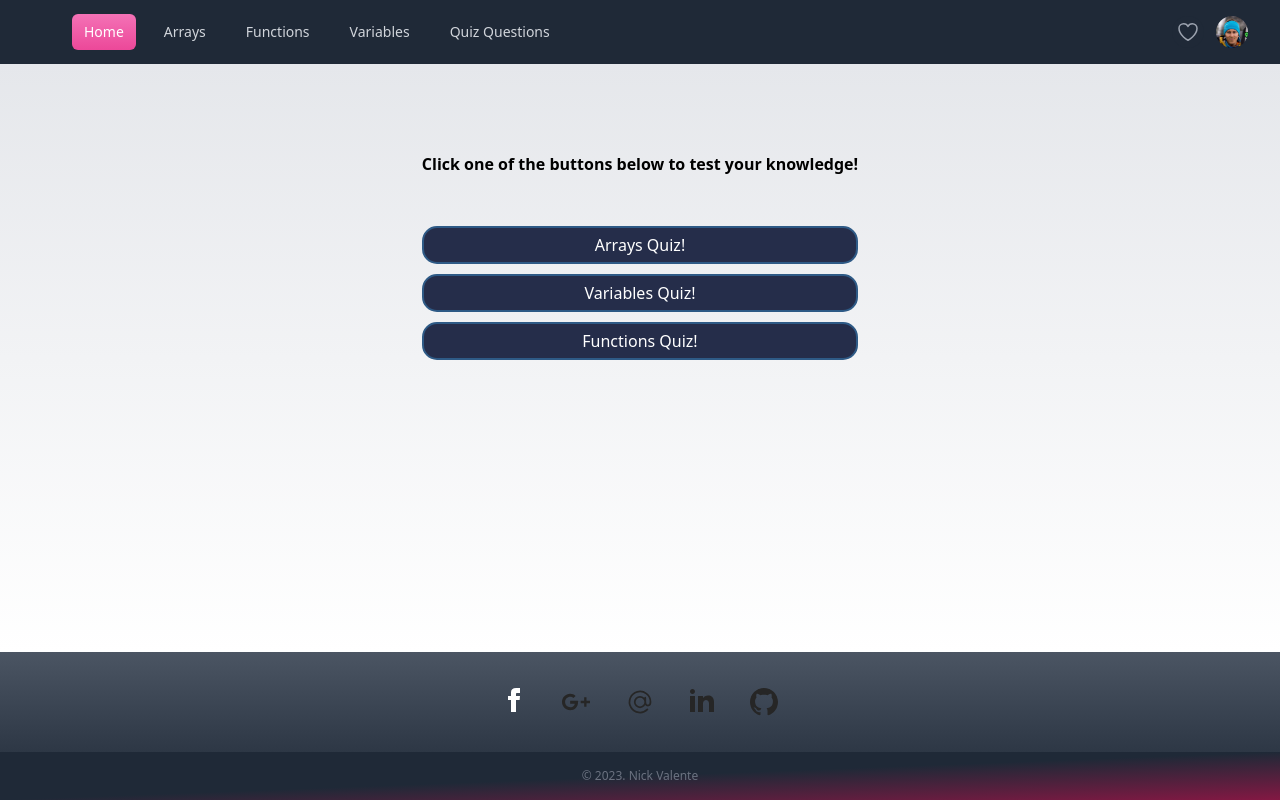
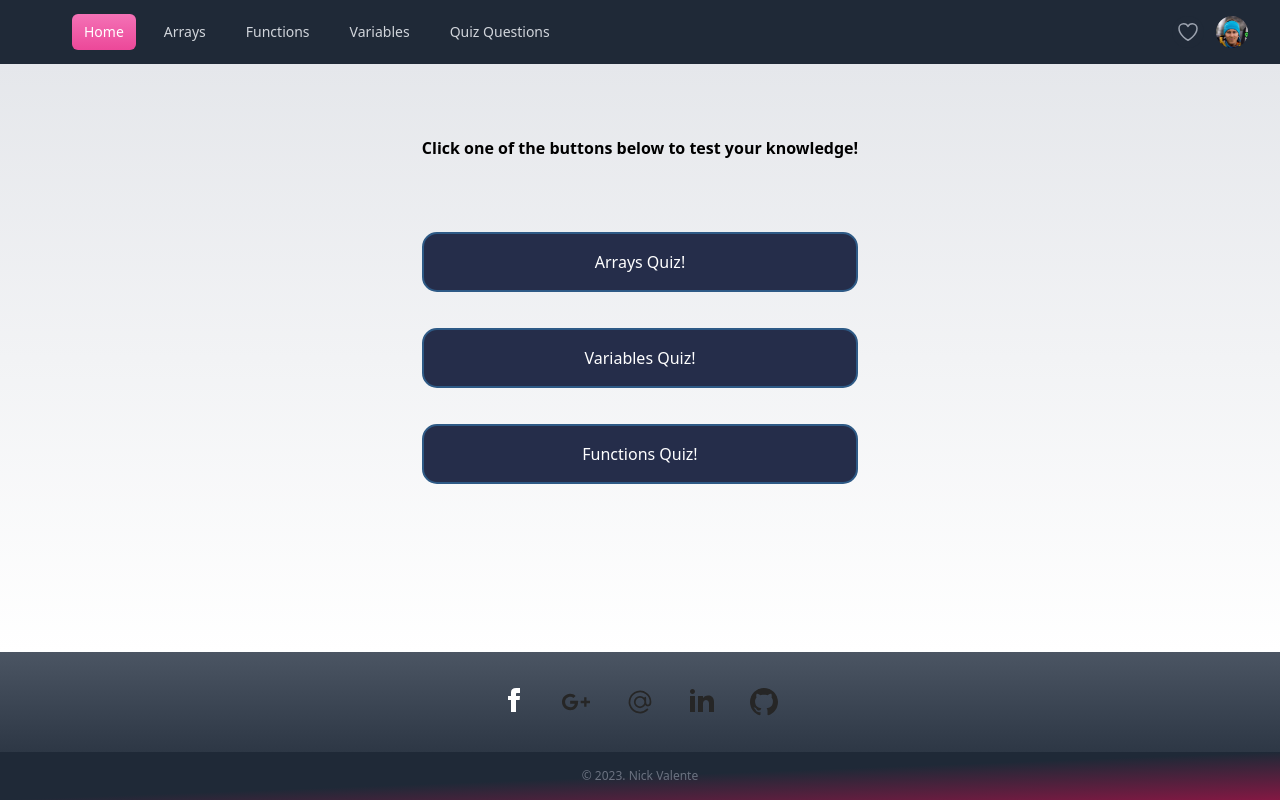
Before and after one commit to Ice-and-Rock/TypeScript_SQL_Quiz, a React (Create React App) app in the folder Javascript_Quiz_App/client/: page /quiz-questions in a window 1280 px wide. Built offline with nearby package versions, Linux system fonts and the light colour scheme.

Commit message:
corrected margins for quiz, again

```diff
--- a/Javascript_Quiz_App/client/src/components/QuizPages/QuizPage.tsx
+++ b/Javascript_Quiz_App/client/src/components/QuizPages/QuizPage.tsx
@@ -37,22 +37,22 @@ export default function TestPage() {
   // };
 
   return (
-    <div className="flex items-center justify-center h-96 p-4">
+    <div className="flex items-center justify-center h-96 p-4 my-9">
       {quizName === null ? (
 
-        <div className="flex flex-col">
-          <div >
-            <div className="text-center mb-10 font-bold">
+        <div className="flex flex-col ">
+          <div className="flex items-center justify-center py-9">
+            <div className="text-center font-bold">
               Click one of the buttons below to test your knowledge!
             </div>
           </div>
           <div>
-          <button className="quizButton hover:bg-pink-500
-              hover:transition ease-out duration-900" onClick={() => setQuizName("Arrays Quiz")}>Arrays Quiz!</button>
-          <button className="quizButton hover:bg-pink-500
-              hover:transition ease-out duration-900" onClick={() => setQuizName("Variables Quiz")}>Variables Quiz!</button>
-          <button className="quizButton hover:bg-pink-500
-              hover:transition ease-out duration-900" onClick={() => setQuizName("Functions Quiz")}>Functions Quiz!</button>
+          <button className="quizButton p-4 hover:bg-pink-500
+              hover:transition ease-out duration-900 sm:mt-9" onClick={() => setQuizName("Arrays Quiz")}>Arrays Quiz!</button>
+          <button className="quizButton p-4 hover:bg-pink-500
+              hover:transition ease-out duration-900 sm:mt-9" onClick={() => setQuizName("Variables Quiz")}>Variables Quiz!</button>
+          <button className="quizButton p-4 hover:bg-pink-500
+              hover:transition ease-out duration-900 sm:mt-9" onClick={() => setQuizName("Functions Quiz")}>Functions Quiz!</button>
           </div>
         </div>
 
```
